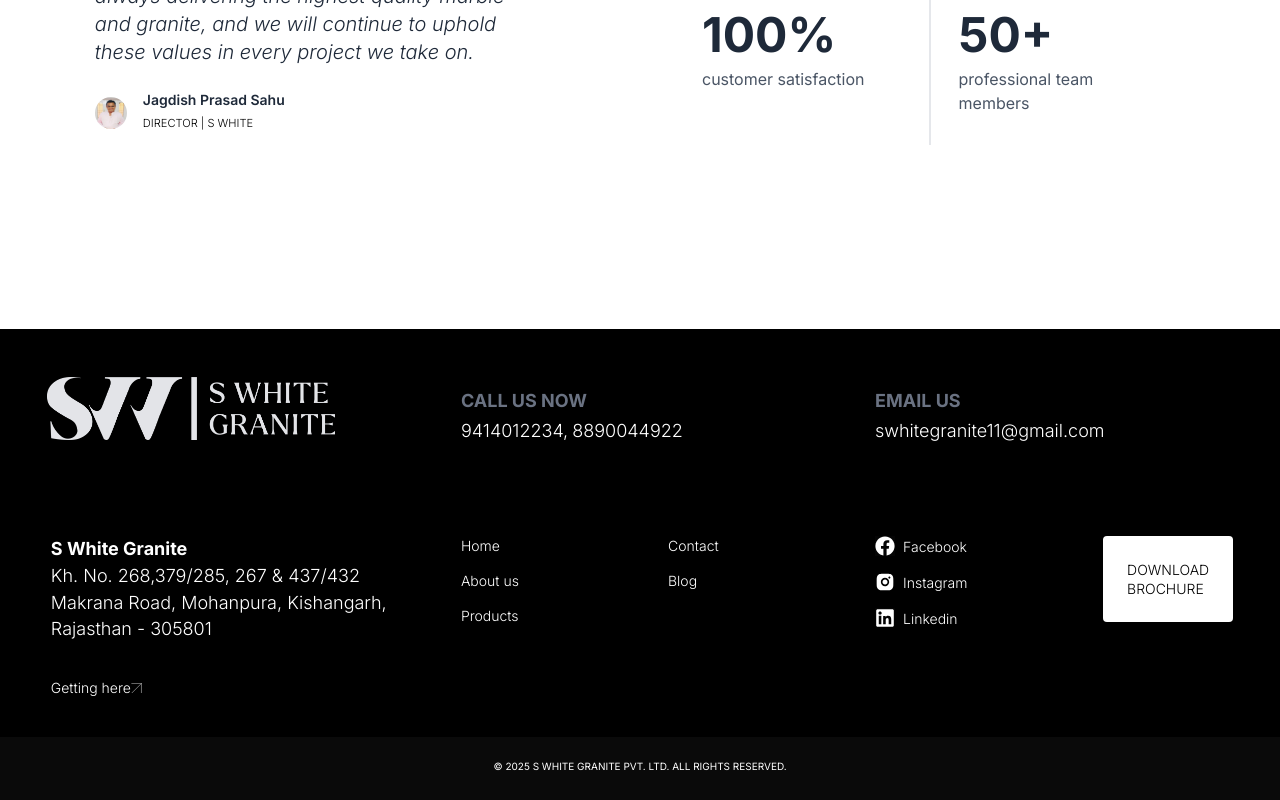
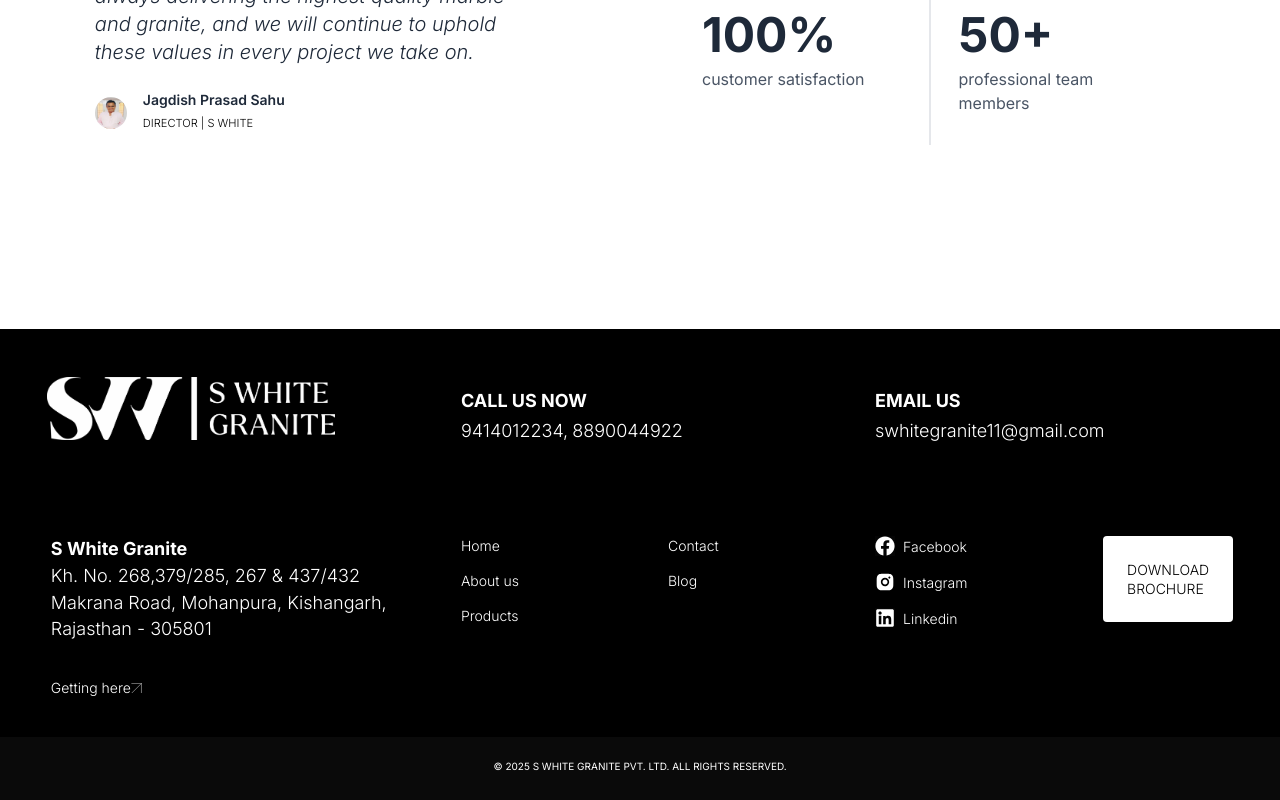
Before and after one commit to demonking-ravan/react-swhite-granite, a React (Vite) app: page / in a window 1280 px wide. Shown: the part 2764-3564 px from the top of the page. Built offline with nearby package versions, Linux system fonts and the light colour scheme.

Commit message:
change logo and footer color

```diff
--- a/src/App.tsx
+++ b/src/App.tsx
@@ -1,4 +1,4 @@
-import { Routes, Route } from 'react-router-dom';
+import { Routes, Route, useLocation } from 'react-router-dom';
 import Home from './pages/Home';
 import About from './pages/About';
 import Products from './pages/Products';
@@ -12,12 +12,21 @@ import "./styles.css";
 import BlogPost from './pages/BlogPost';
 import AnnouncementBanner from './components/AnnouncementBanner';
 
+function ScrollToTop() {
+  const { pathname } = useLocation();
+
+  useEffect(() => {
+    window.scrollTo(0, 0);
+  }, [pathname]);
+
+  return null;
+}
+
 function App() {
   const [posts, setPosts] = useState<Post[]>([]);
 
   useEffect(() => {
     loadPosts().then((loadedPosts) => {
-      console.log('Loaded posts:', loadedPosts); // Debug log
       setPosts(loadedPosts);
     });
   }, []);
@@ -26,6 +35,7 @@ function App() {
     <>
       <AnnouncementBanner/>
       <Header/>
+      <ScrollToTop/>
       <Routes>
         <Route path="/" element={<Home />} />
         <Route path="/products" element={<Products />} />
--- a/src/components/Footer.tsx
+++ b/src/components/Footer.tsx
@@ -7,12 +7,12 @@ export default function Footer() {
                 <div className="grid-main">
                     <div className="col-start-1 col-end-13 md:col-end-5 flex justify-center md:justify-start">
                         <Link to="/home" className="font-serif text-2xl font-bold text-gray-800 hover">
-                            <img className='h-auto max-w-2xs invert' src="/logo.png" alt="logo" />
+                            <img className='h-auto max-w-2xs' src="/logo-white.png" alt="logo" />
                         </Link>
                     </div>
 
                     <div className="col-start-1 col-end-6 md:col-start-5 md:col-end-9 flex flex-col justify-center mt-6 md:mt-0">
-                        <p className="font-bold text-gray-500 uppercase mb-1">Call us now</p>
+                        <p className="font-bold uppercase mb-1">Call us now</p>
                         <div className="flex flex-wrap gap-1">
                             <a href="tel:9414012234" className="font-light mb-0 group">
                                 <div className='overflow-hidden relative w-fit'>
@@ -46,7 +46,7 @@ export default function Footer() {
                     </div>
 
                     <div className="col-start-7 md:col-start-9 col-end-13 flex flex-col justify-center mt-6 md:mt-0">
-                        <p className="font-bold text-gray-500 uppercase mb-1">Email us</p>
+                        <p className="font-bold uppercase mb-1">Email us</p>
                         <a className="mb-0 group" href="mailto:swhitegranite11@gmail.com">
                             <div className='overflow-hidden relative w-fit'>
                                 <div className='group-hover:-translate-y-[101%] transition-all duration-700 flex flex-wrap'>
--- a/src/pages/Blogs.tsx
+++ b/src/pages/Blogs.tsx
@@ -31,22 +31,9 @@ const Blogs: React.FC<BlogsProp> = ({ posts }) => {
 
                 <div className="grid sm:grid-cols-2 lg:grid-cols-3 gap-6">
                     {posts.map((post) => (
-                        // <div key={post.slug} className="bg-white rounded-lg shadow-md overflow-hidden hover:shadow-lg transition-shadow duration-300">
-                        //     Product Image
-                        //     <img src={post.frontmatter.imgUrl} alt="Product Image" className="w-full h-48 object-cover" />
-                        //     Product Details
-                        //     <div className="p-4">
-                        //         <h3 className="sec_heading font-serif">
-                        //             <Link to={`/blog/${post.slug}`}>{post.frontmatter.title}</Link>
-                        //         </h3>
-                        //         <p className=" text-gray-600 mt-1">{post.frontmatter.excerpt}</p>
-                        //         <small>{post.frontmatter.date}</small>
-                        //         <p className="text-lg font-bold text-gray-900 mt-2">CHF 45.00</p>
-                        //     </div>
-                        // </div>
                         <Link to={`/blog/${post.slug}`} key={post.slug} className="group hover:bg-gray-100 focus:outline-hidden focus:bg-gray-100 rounded-xl p-5 transition">
                             <div className="">
-                                <img className="w-full object-cover rounded-xl max-h-56" src={post.frontmatter.imgUrl} alt="Blog Image" />
+                                <img className="w-full object-cover rounded-xl h-56" src={post.frontmatter.imgUrl} alt="Blog Image" />
                             </div>
                             <h3 className="mt-5 text-xl text-gray-800">
                                 {post.frontmatter.title}
```
Also changed, not shown: public/logo-white.png (added).
